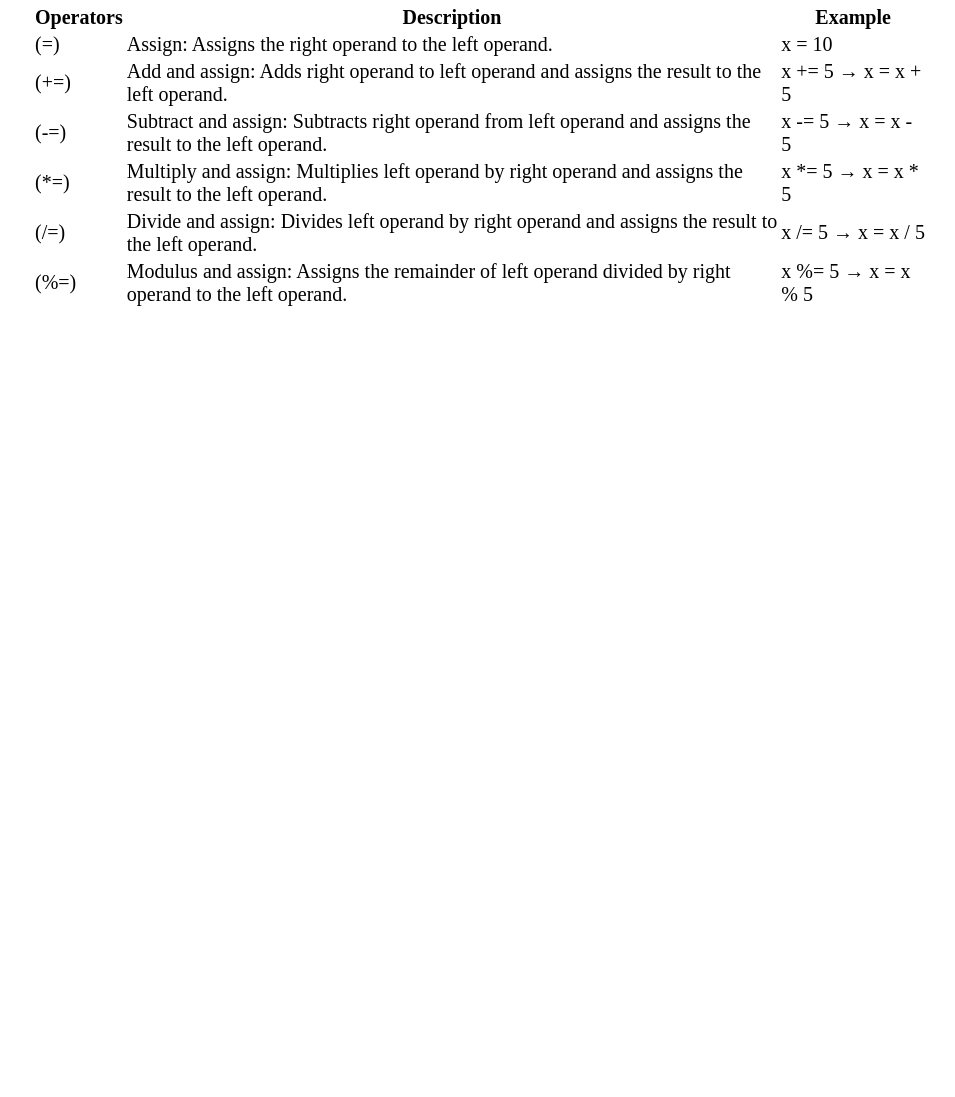
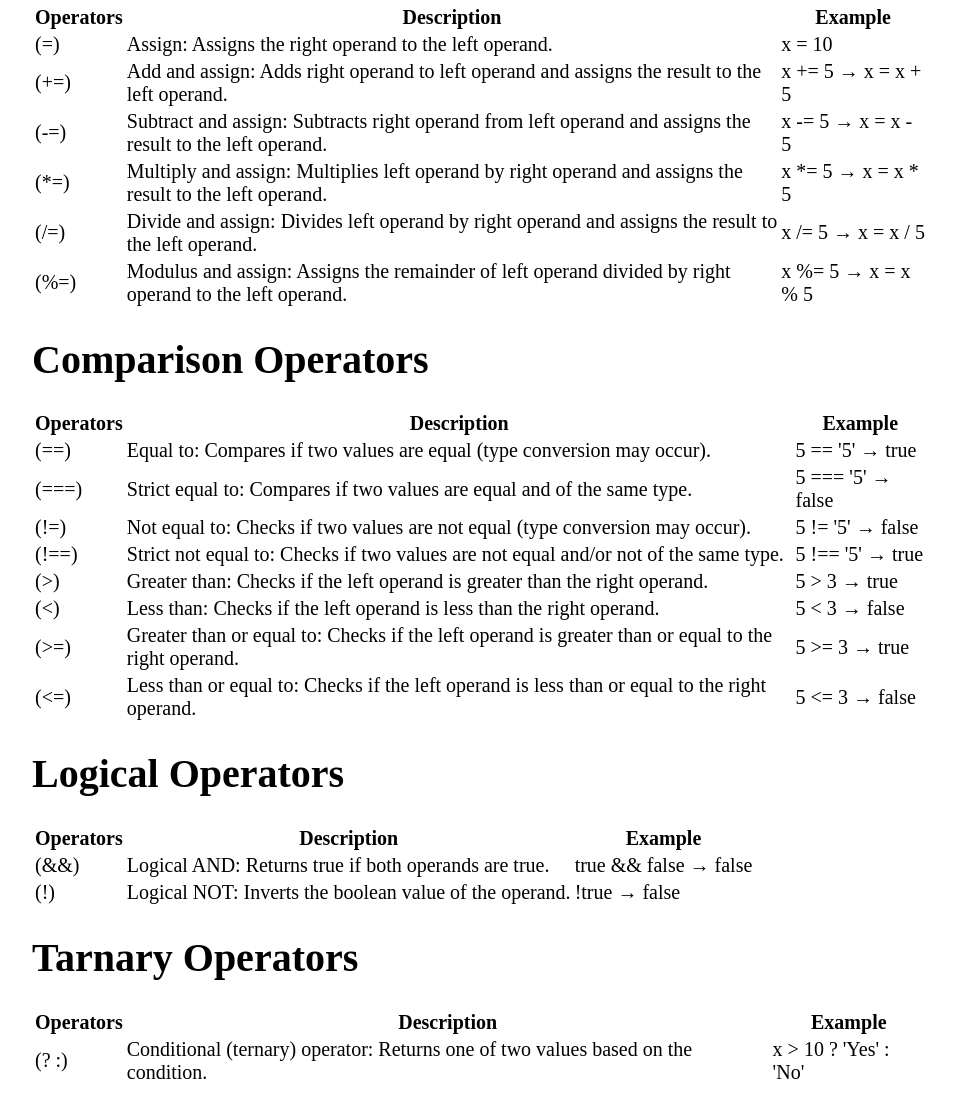
Before and after one commit to Aashisdangol/basic-concept-of-JS, a plain HTML site: page operator.html in a window 1280 px wide. Shown: the part 721-1818 px from the top of the page, without its empty margins (160-1115 px from the left). Before the commit the page ends 1161 px from the top, so only its background shows below. Drawn offline with Linux system fonts and the light colour scheme.

Commit message:
finished the operator

```diff
--- a/Comparison.js
+++ b/Comparison.js
@@ -0,0 +1,74 @@
+let Comparison = document.getElementById("Comparison-operator")
+Comparison.innerText = "Comparison Operators"
+
+
+let o11 = document.querySelector(".operator-12")
+o11.textContent = "Operators"
+let d11 = document.querySelector(".Description-12")
+d11.textContent = "Description"
+let e11 = document.querySelector(".Example-12")
+e11.textContent = "Example"
+
+// 1
+let operat12 = document.querySelector(".operat-1-2")
+operat12.textContent = "(==)"
+let description12 = document.querySelector(".description-1-2")
+description12.textContent = "Equal to: Compares if two values are equal (type conversion may occur)."
+let example12 = document.querySelector(".example-1-2")
+example12.textContent = "5 == '5' → true"
+
+// 2
+let operat22 = document.querySelector(".operat-2-2")
+operat22.textContent = "(===)"
+let description22 = document.querySelector(".description-2-2")
+description22.textContent = "Strict equal to: Compares if two values are equal and of the same type."
+let example22 = document.querySelector(".example-2-2")
+example22.textContent = "5 === '5' → false"
+
+// 3
+let operat32 = document.querySelector(".operat-3-2")
+operat32.textContent = "(!=)"
+let description32 = document.querySelector(".description-3-2")
+description32.textContent = "Not equal to: Checks if two values are not equal (type conversion may occur)."
+let example32 = document.querySelector(".example-3-2")
+example32.textContent = "5 != '5' → false"
+
+// 4
+let operat42 = document.querySelector(".operat-4-2")
+operat42.textContent = "(!==)"
+let description42 = document.querySelector(".description-4-2")
+description42.textContent = "Strict not equal to: Checks if two values are not equal and/or not of the same type."
+let example42 = document.querySelector(".example-4-2")
+example42.textContent = "5 !== '5' → true"
+
+// 5
+let operat52 = document.querySelector(".operat-5-2")
+operat52.textContent = "(>)"
+let description52 = document.querySelector(".description-5-2")
+description52.textContent = "	Greater than: Checks if the left operand is greater than the right operand."
+let example52 = document.querySelector(".example-5-2")
+example52.textContent = "5 > 3 → true"
+
+// 6
+let operat62 = document.querySelector(".operat-6-2")
+operat62.textContent = "(<)"
+let description62 = document.querySelector(".description-6-2")
+description62.textContent = "Less than: Checks if the left operand is less than the right operand."
+let example62 = document.querySelector(".example-6-2")
+example62.textContent = "5 < 3 → false"
+
+// 7
+let operat72 = document.querySelector(".operat-7-2")
+operat72.textContent = "(>=)"
+let description72 = document.querySelector(".description-7-2")
+description72.textContent = "Greater than or equal to: Checks if the left operand is greater than or equal to the right operand."
+let example72 = document.querySelector(".example-7-2")
+example72.textContent = "5 >= 3 → true"
+
+// 8
+let operat82 = document.querySelector(".operat-8-2")
+operat82.textContent = "(<=)"
+let description82 = document.querySelector(".description-8-2")
+description82.textContent = "Less than or equal to: Checks if the left operand is less than or equal to the right operand."
+let example82 = document.querySelector(".example-8-2")
+example82.textContent = "5 <= 3 → false"
--- a/Logical.js
+++ b/Logical.js
@@ -0,0 +1,48 @@
+let Logical = document.getElementById("Logical-operator")
+Logical.innerText = "Logical Operators"
+
+
+let o12 = document.querySelector(".operator-13")
+o12.textContent = "Operators"
+let d12 = document.querySelector(".Description-13")
+d12.textContent = "Description"
+let e12 = document.querySelector(".Example-13")
+e12.textContent = "Example"
+
+// 1
+let operat13 = document.querySelector(".operat-1-3")
+operat13.textContent = "(&&)"
+let description13 = document.querySelector(".description-1-3")
+description13.textContent = "	Logical AND: Returns true if both operands are true."
+let example13 = document.querySelector(".example-1-3")
+example13.textContent = "true && false → false"
+
+// 2
+let operat23 = document.querySelector(".operat-2-3")
+operat23.textContent = "(!)"
+let description23 = document.querySelector(".description-2-3")
+description23.textContent = "Logical NOT: Inverts the boolean value of the operand."
+let example23 = document.querySelector(".example-2-3")
+example23.textContent = "!true → false"
+
+
+// Taranry operator
+
+let Tarnary = document.getElementById("Tarnary-operator")
+Tarnary.innerText = "Tarnary Operators"
+
+
+let o13 = document.querySelector(".operator-14")
+o13.textContent = "Operators"
+let d13 = document.querySelector(".Description-14")
+d13.textContent = "Description"
+let e13 = document.querySelector(".Example-14")
+e13.textContent = "Example"
+
+// 1
+let operat14 = document.querySelector(".operat-1-4")
+operat14.textContent = "(? :)"
+let description14 = document.querySelector(".description-1-4")
+description14.textContent = "Conditional (ternary) operator: Returns one of two values based on the condition."
+let example14 = document.querySelector(".example-1-4")
+example14.textContent = "x > 10 ? 'Yes' : 'No'"
--- a/operator.html
+++ b/operator.html
@@ -135,9 +135,9 @@
         </tbody>
     </table>
 
+    <!-- Comparison-section  -->
 
-
-    <h1 id="Arithmetic-operator"></h1>
+    <h1 id="Comparison-operator"></h1>
 
 
 
@@ -145,113 +145,112 @@
     <table>
         <thead>
             <tr>
-                <th class="operator"></th>
-                <th class="Description"></th>
-                <th class="Example"></th>
+                <th class="operator-12"></th>
+                <th class="Description-12"></th>
+                <th class="Example-12"></th>
             </tr>
         </thead>
         <tbody>
             <tr>
-                <td class="operat-1"></td>
-                <td class="description-1"></td>
-                <td class="example-1"></td>
+                <td class="operat-1-2"></td>
+                <td class="description-1-2"></td>
+                <td class="example-1-2"></td>
             </tr>
 
             <tr>
-                <td class="operat-2"></td>
-                <td class="description-2"></td>
-                <td class="example-2"></td>
+                <td class="operat-2-2"></td>
+                <td class="description-2-2"></td>
+                <td class="example-2-2"></td>
             </tr>
 
 
             <tr>
-                <td class="operat-3"></td>
-                <td class="description-3"></td>
-                <td class="example-3"></td>
+                <td class="operat-3-2"></td>
+                <td class="description-3-2"></td>
+                <td class="example-3-2"></td>
             </tr>
 
             <tr>
-                <td class="operat-4"></td>
-                <td class="description-4"></td>
-                <td class="example-4"></td>
+                <td class="operat-4-2"></td>
+                <td class="description-4-2"></td>
+                <td class="example-4-2"></td>
             </tr>
 
             <tr>
-                <td class="operat-5"></td>
-                <td class="description-5"></td>
-                <td class="example-5"></td>
+                <td class="operat-5-2"></td>
+                <td class="description-5-2"></td>
+                <td class="example-5-2"></td>
             </tr>
 
             <tr>
-                <td class="operat-6"></td>
-                <td class="description-6"></td>
-                <td class="example-6"></td>
+                <td class="operat-6-2"></td>
+                <td class="description-6-2"></td>
+                <td class="example-6-2"></td>
             </tr>
 
             <tr>
-                <td class="operat-7"></td>
-                <td class="description-7"></td>
-                <td class="example-7"></td>
+                <td class="operat-7-2"></td>
+                <td class="description-7-2"></td>
+                <td class="example-7-2"></td>
+            </tr>
+
+            <tr>
+                <td class="operat-8-2"></td>
+                <td class="description-8-2"></td>
+                <td class="example-8-2"></td>
             </tr>
 
         </tbody>
     </table>
 
+    <!-- Logical operator  -->
 
-    <h1 id="Arithmetic-operator"></h1>
+    <h1 id="Logical-operator"></h1>
 
     <table>
         <thead>
             <tr>
-                <th class="operator"></th>
-                <th class="Description"></th>
-                <th class="Example"></th>
+                <th class="operator-13"></th>
+                <th class="Description-13"></th>
+                <th class="Example-13"></th>
             </tr>
         </thead>
         <tbody>
             <tr>
-                <td class="operat-1"></td>
-                <td class="description-1"></td>
-                <td class="example-1"></td>
+                <td class="operat-1-3"></td>
+                <td class="description-1-3"></td>
+                <td class="example-1-3"></td>
             </tr>
 
             <tr>
-                <td class="operat-2"></td>
-                <td class="description-2"></td>
-                <td class="example-2"></td>
+                <td class="operat-2-3"></td>
+                <td class="description-2-3"></td>
+                <td class="example-2-3"></td>
             </tr>
 
 
+
+
+        </tbody>
+    </table>
+
+    <!-- Tarnary operator  -->
+    <h1 id="Tarnary-operator"></h1>
+
+    <table>
+        <thead>
             <tr>
-                <td class="operat-3"></td>
-                <td class="description-3"></td>
-                <td class="example-3"></td>
+                <th class="operator-14"></th>
+                <th class="Description-14"></th>
+                <th class="Example-14"></th>
             </tr>
-
+        </thead>
+        <tbody>
             <tr>
-                <td class="operat-4"></td>
-                <td class="description-4"></td>
-                <td class="example-4"></td>
+                <td class="operat-1-4"></td>
+                <td class="description-1-4"></td>
+                <td class="example-1-4"></td>
             </tr>
-
-            <tr>
-                <td class="operat-5"></td>
-                <td class="description-5"></td>
-                <td class="example-5"></td>
-            </tr>
-
-            <tr>
-                <td class="operat-6"></td>
-                <td class="description-6"></td>
-                <td class="example-6"></td>
-            </tr>
-
-            <tr>
-                <td class="operat-7"></td>
-                <td class="description-7"></td>
-                <td class="example-7"></td>
-            </tr>
-
         </tbody>
     </table>
 
```
Also changed, not shown: Arithmetic.js (added), operator.js (line endings or trailing spaces).
